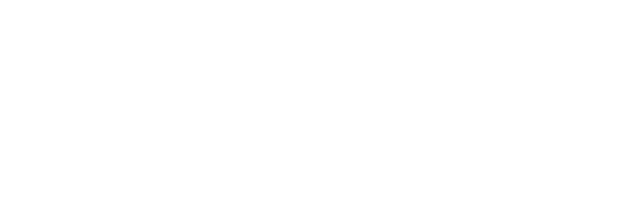
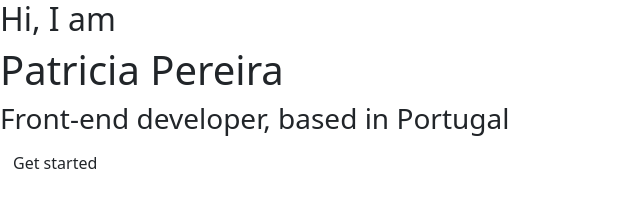
Before and after one commit to OlgaMilemis/Homepage-Hero, a plain HTML site: page index.html in a window 1280 px wide. Shown: the whole page, without its empty margins (0-640 px from the left). Drawn offline with nearby package versions, Linux system fonts and the light colour scheme.

Commit message:
Update index.html

```diff
--- a/index.html
+++ b/index.html
@@ -36,5 +36,12 @@
     ></script>
     <link rel="stylesheet" href="src/styles.css" />
   </head>
-  <body></body>
+  <body>
+    <div class="HomePageHero">
+      <h2>Hi, I am</h2>
+      <h1>Patricia Pereira</h1>
+      <h3>Front-end developer, based in Portugal</h3>
+      <a href="#" class="btn btn-branding">Get started</a>
+    </div>
+  </body>
 </html>
```
